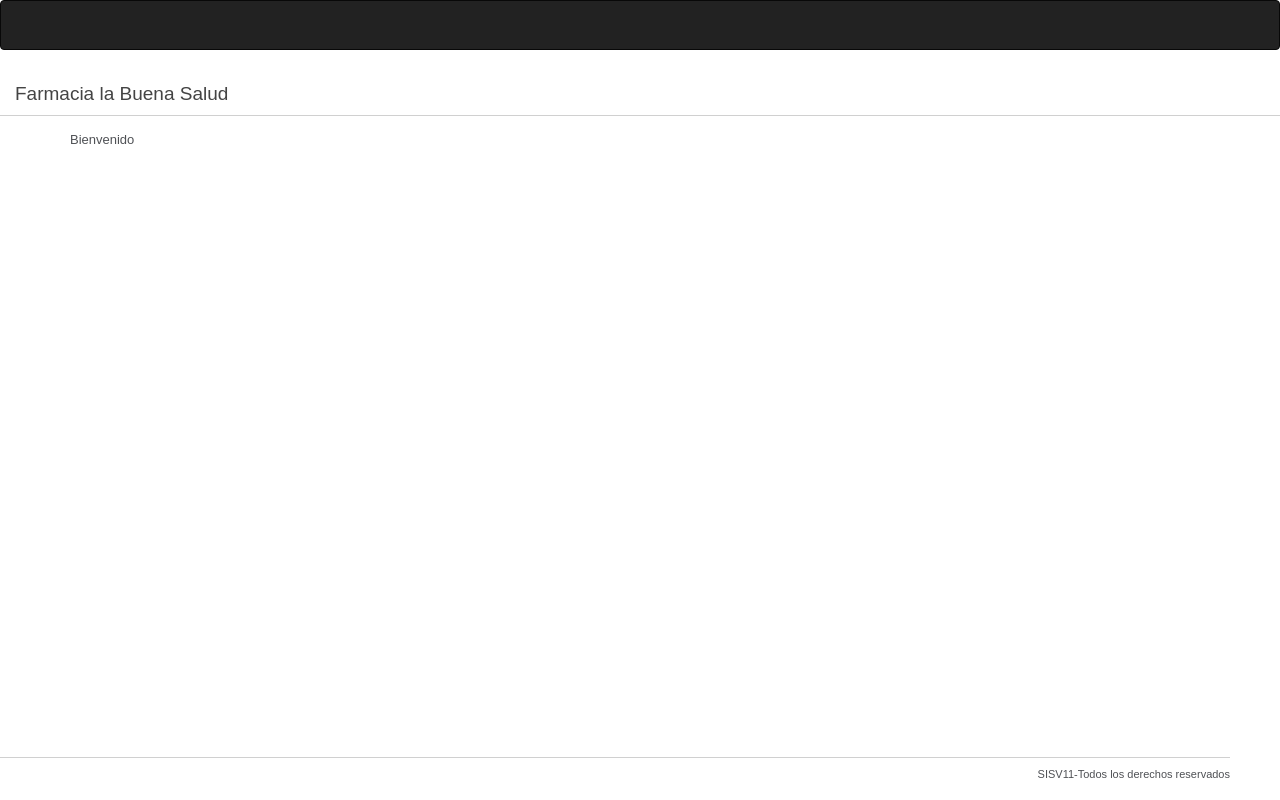
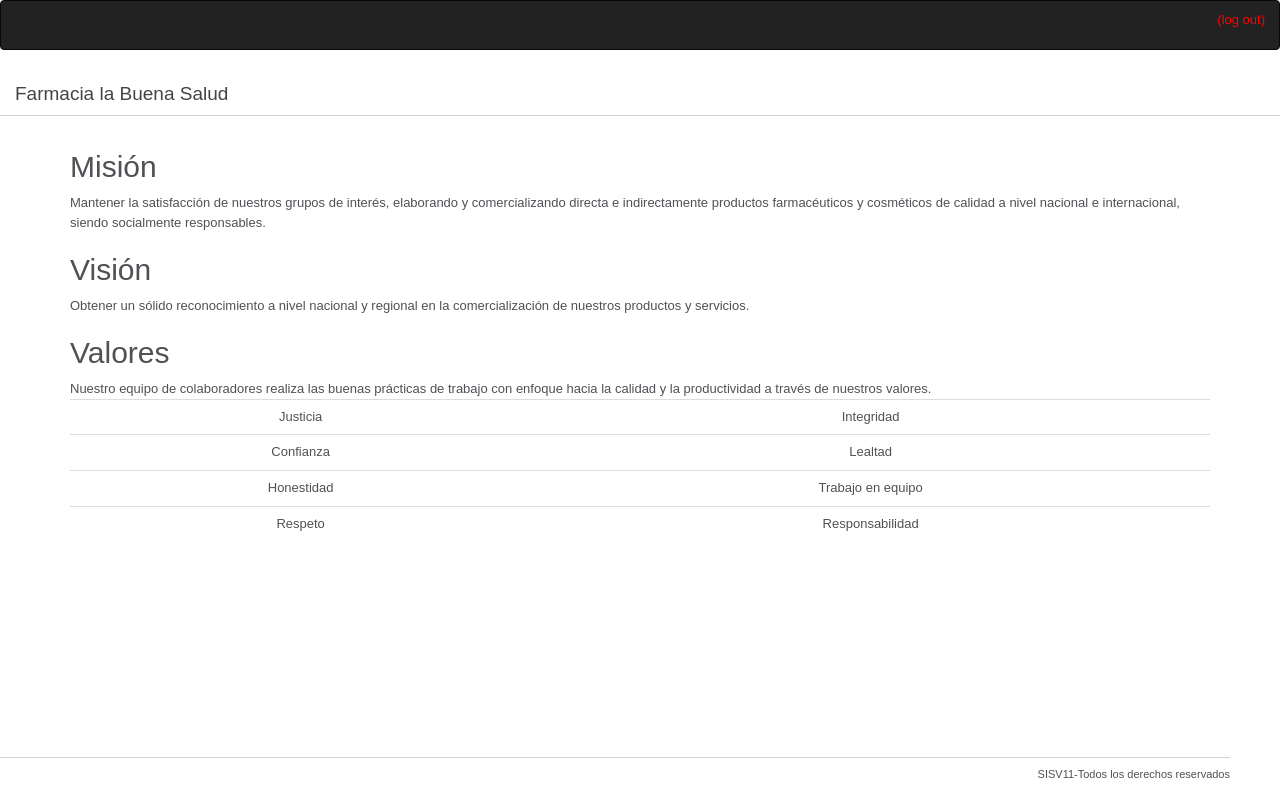
Before and after one commit to rogeliomejia/BuenaSalud, a CodeIgniter app: page /BuenaSalud/Home/index in a window 1280 px wide. Run offline with CodeIgniter, Linux system fonts and the light colour scheme; a user stored in the database is signed in; data comes from the database, SQL or seed files in the repository; data that the repository does not hold is empty; some libraries are stand-ins or nearby versions.

Commit message:
agregada mision y vision a la página home y actualizado el script de BD

```diff
--- a/application/views/home.php
+++ b/application/views/home.php
@@ -1,5 +1,31 @@
 
+<h2>Misión</h2>
 
+Mantener la satisfacción de nuestros grupos de interés, elaborando y comercializando directa e indirectamente productos farmacéuticos y cosméticos de calidad a nivel nacional e internacional, siendo socialmente responsables.
 
+<h2>Visión</h2>
 
-Bienvenido
+Obtener un sólido reconocimiento a nivel nacional y regional en la comercialización de nuestros productos y servicios.
+
+<h2>Valores</h2>
+
+Nuestro equipo de colaboradores realiza las buenas prácticas de trabajo con enfoque hacia la calidad y la productividad a través de nuestros valores.
+
+<table class="table">
+<tr>
+<td>Justicia</td>
+<td>Integridad</td>
+</tr>
+<tr>
+<td>Confianza</td>
+<td>Lealtad</td>
+</tr>
+<tr>
+<td>Honestidad</td>
+<td>Trabajo en equipo</td>
+</tr>
+<tr>
+<td>Respeto</td>
+<td>Responsabilidad</td>
+</tr>
+</table>
--- a/application/views/shared/footer.php
+++ b/application/views/shared/footer.php
@@ -10,7 +10,7 @@
 $userData = $this->session->userdata('username');
 
 		if($userData != null){
-			echo($userData->nombre.' '.$userData->apellido);
+			echo($userData->nombre.' '.$userData->apellido.' (log out)');
 		}
 
 ?>
```
Also changed, not shown: farmacia 6-JUN-22.sql (renamed from farmacia 5-JUN-22.sql, +27 -22 lines).
